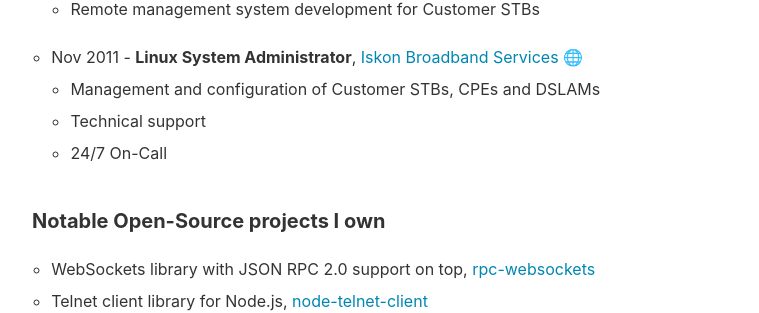
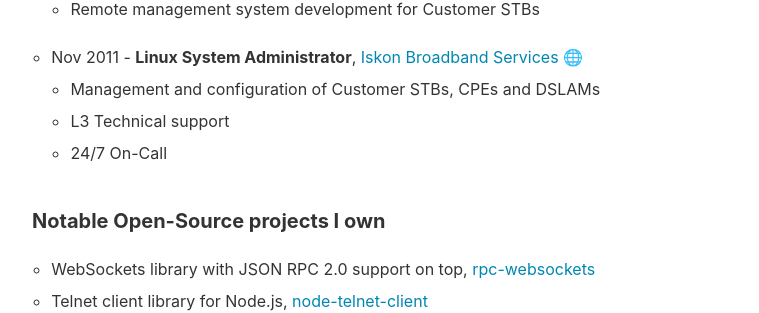
Before and after one commit to mkozjak/mkozjak.github.io, a Jekyll site: the page built from about.md, in a window 1280 px wide and 900 px high, scrolled down 1082 px. Shown: the part 149-462 px from the top of the window, without its empty margins (240-999 px from the left). Built offline with Jekyll 4.4.1, drawn with Linux system fonts in a browser that asks for light colours.

Commit message:
minor
Signed-off-by: Mario Kozjak <kozjakm1@gmail.com>

```diff
--- a/about.md
+++ b/about.md
@@ -24,7 +24,7 @@
   - Remote management system development for Customer STBs
 - Nov 2011 - **Linux System Administrator**, <a class="link" href="https://www.iskon.hr">Iskon Broadband Services</a> 🌐
   - Management and configuration of Customer STBs, CPEs and DSLAMs
-  - Technical support
+  - L3 Technical support
   - 24/7 On-Call
 
 #### Notable Open-Source projects I own
```
